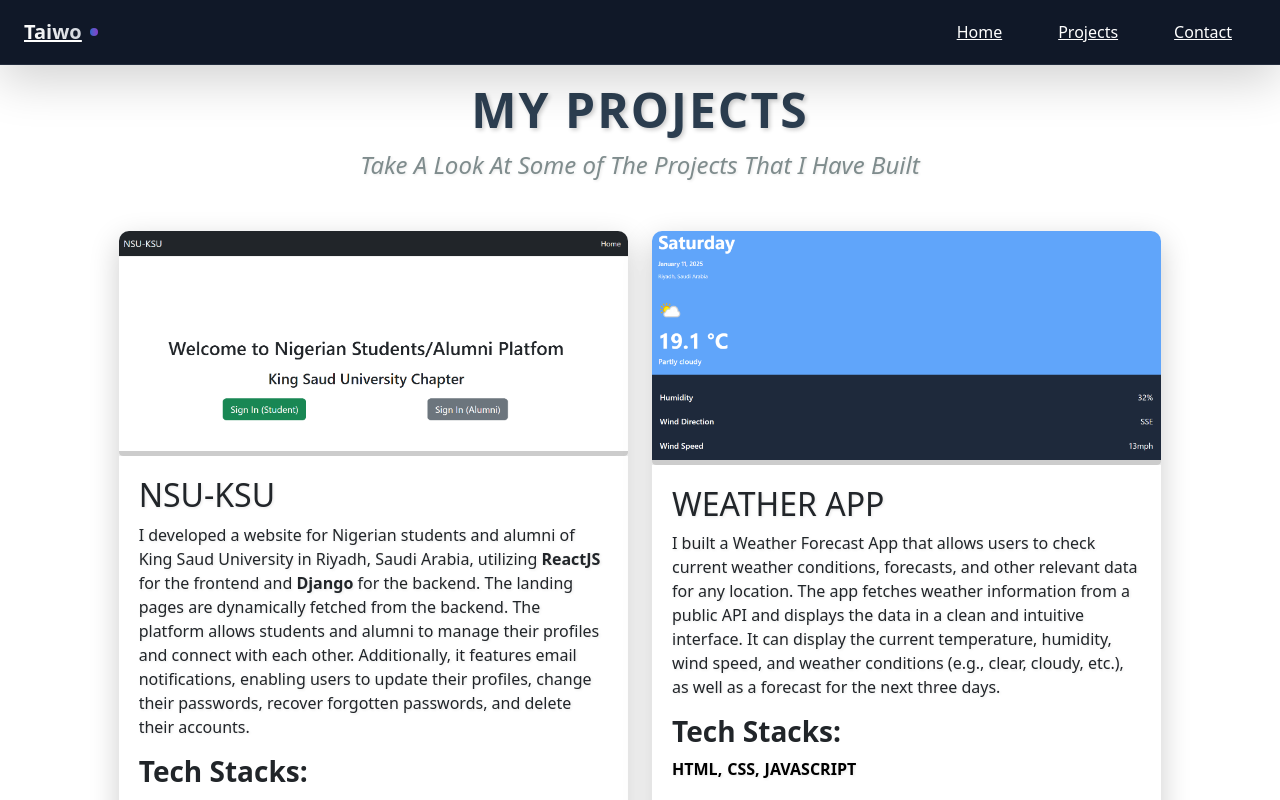
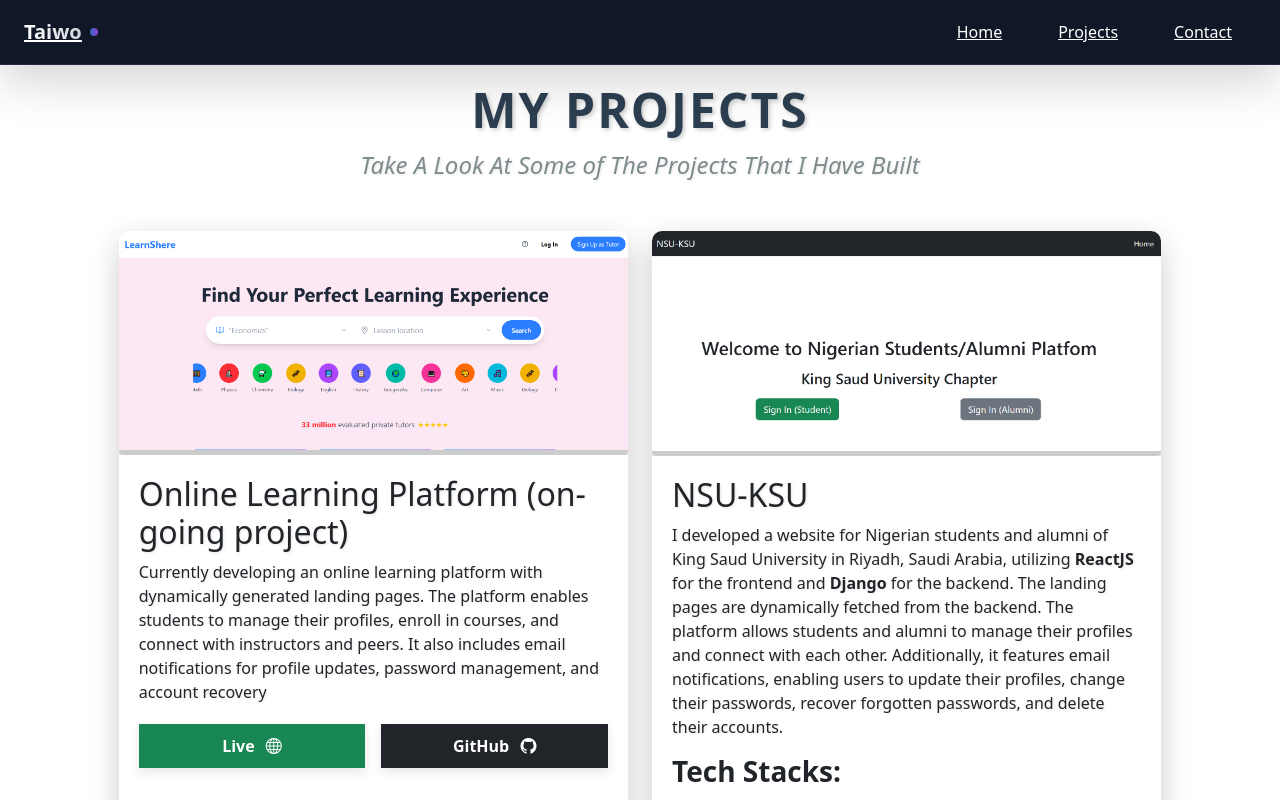
Before and after one commit to riyeba/My_Portfolio, a React (Vite) app: page /project in a window 1280 px wide. Shown: the top 800 px of the page. Built offline with nearby package versions, Linux system fonts and the light colour scheme.

Commit message:
9/11/2025

```diff
--- a/src/Project.jsx
+++ b/src/Project.jsx
@@ -45,6 +45,113 @@ function Project() {
 
       {/* Project Section */}
       <Row className="justify-content-center g-4">
+
+
+         {/* First Project */}
+        <Col xs={12} md={6} lg={5} className="d-flex flex-column align-items-stretch" data-aos="zoom-in">
+  <div
+    className="project-container"
+    style={{
+      boxShadow: "0px 10px 30px rgba(0, 0, 0, 0.2)",
+      borderRadius: "10px",
+      display: "flex",
+      flexDirection: "column",
+      height: "100%",
+      overflow: "hidden",
+    }}
+  >
+    <img
+      src="\images\Learning.PNG"
+      alt="project"
+      className="img-fluid rounded"
+      style={{
+        width: "100%",
+        height: "auto",
+        display: "block",
+        borderBottom: "5px solid #ccc",
+        boxShadow: "0px 10px 30px rgba(0, 0, 0, 0.2)",
+        marginBottom: "0",
+      }}
+    />
+    <div
+      style={{
+        padding: "20px",
+        backgroundColor: "#fff",
+        flex: "1",
+      }}
+    >
+      <h2 style={{ textShadow: "1px 1px 3px rgba(0, 0, 0, 0.1)", marginTop: "0" }}>
+        Online Learning Platform (on-going project)
+      </h2>
+      <p style={{ textShadow: "1px 1px 3px rgba(0, 0, 0, 0.1)" }}>
+       Currently developing an online learning platform with dynamically generated landing pages.
+       The platform enables students to manage their profiles, enroll in courses, and connect with instructors and peers. It also includes
+        email notifications for profile updates, password management, and account recovery
+      </p>
+      {/* <div>
+        <h3 style={{ fontWeight: "bold" }}>Tech Stacks:</h3>
+        <div
+          style={{
+            color: "black",
+            display: "flex",
+            gap: "5px",
+            fontWeight: "bold",
+            textShadow: "1px 1px 3px rgba(0, 0, 0, 0.1)",
+          }}
+        >
+          <p>ReactJS,</p>
+          <p>Django</p>
+        </div>
+      </div> */}
+
+      {/* Button Container */}
+      <div
+        style={{
+          display: "flex",
+          gap: "1rem",
+          justifyContent: "center",
+          marginTop: "20px",
+        }}
+      >
+        {/* Live Button */}
+        <Link
+          className="w-100 bg-success text-center d-flex justify-content-center align-items-center"
+          style={{
+            fontWeight: "bold",
+            color: "white",
+            textDecoration: "none",
+            padding: "10px",
+            boxShadow: "0 4px 10px rgba(0, 0, 0, 0.1)",
+          }}
+          to="https://dr-ambali-project.vercel.app/ "
+
+        >
+          <button className="text-decoration-none bg-transparent border-0 text-white">Live <i className="bi bi-globe" style={{ marginLeft: "7px" }}></i></button>
+        </Link>
+
+        {/* Frontend GitHub Button */}
+        <Link
+          className="w-100 bg-dark text-center d-flex justify-content-center align-items-center"
+          style={{
+            fontWeight: "bold",
+            color: "white",
+            textDecoration: "none",
+            padding: "10px",
+            boxShadow: "0 4px 10px rgba(0, 0, 0, 0.1)",
+          }}
+          to="https://github.com/riyeba/DRAmbali_project"
+
+
+        >
+         <button className="text-decoration-none bg-transparent border-0 text-white">GitHub <i className="bi bi-github" style={{ marginLeft: "7px" }}></i></button>
+        </Link>
+
+
+
+      </div>
+    </div>
+  </div>
+</Col>
         {/* First Project */}
         <Col xs={12} md={6} lg={5} className="d-flex flex-column align-items-stretch" data-aos="zoom-in">
   <div
```
Also changed, not shown: public/images/Learning.PNG (added).
